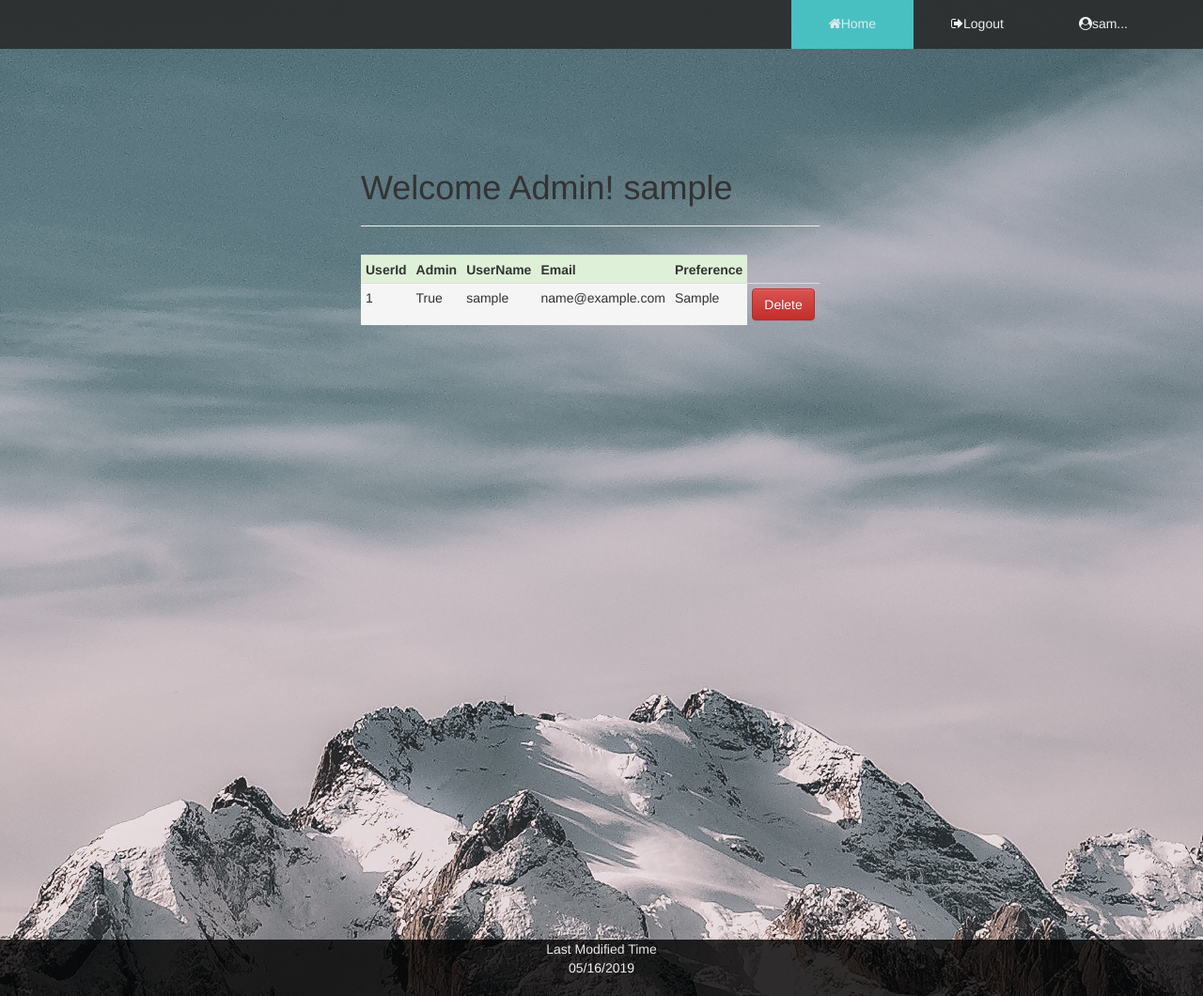
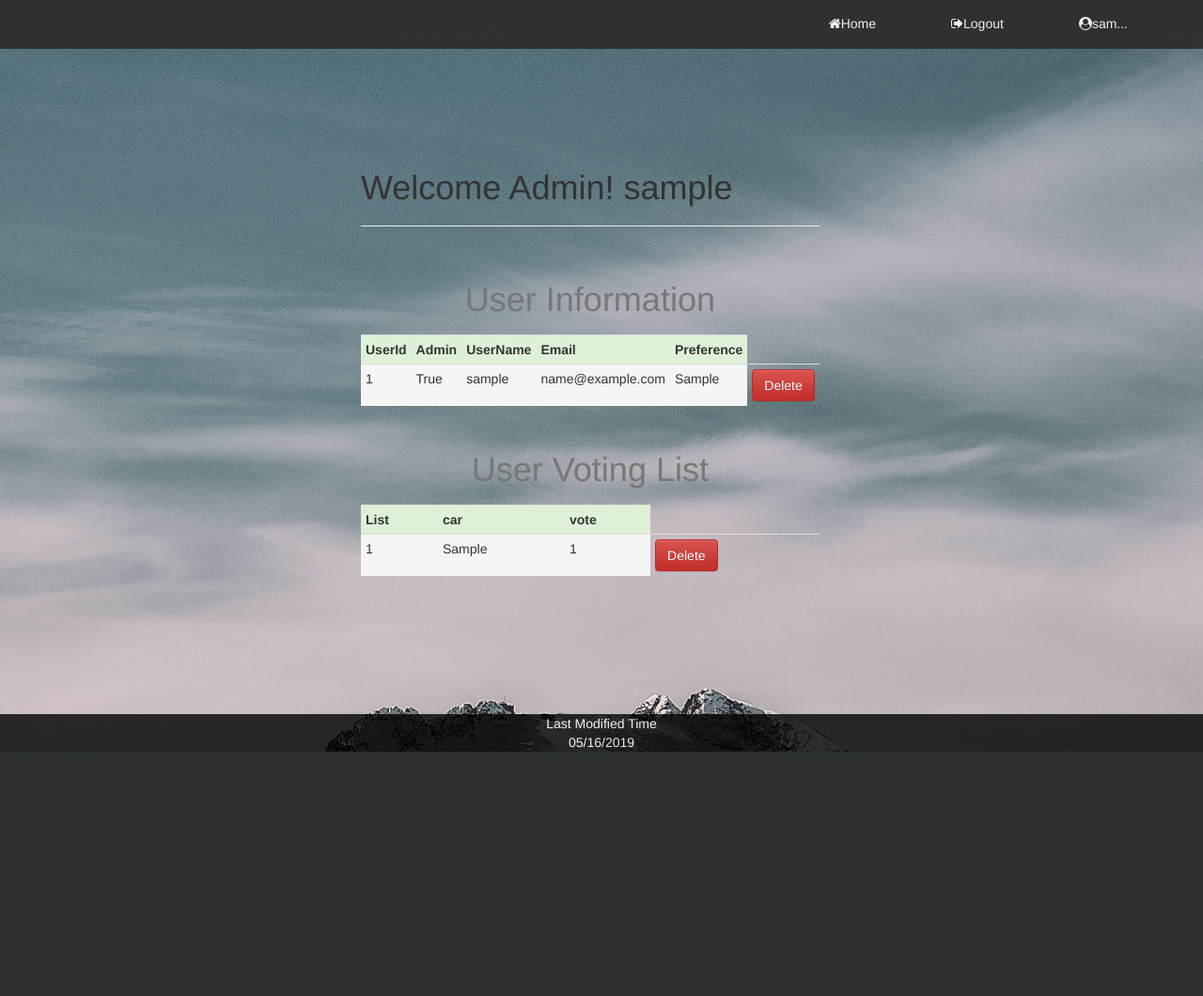
Before and after one commit to nanowangshikai/JavascriptProject, a Flask app: page /hoster in a window 1280 px wide. Shown: the whole page at 94% size. After the commit the page ends 800 px from the top, so only its background shows below. Run offline with Flask 2, Linux system fonts and the light colour scheme; a user stored in the database is signed in; tables that the repository leaves empty hold one stand-in row (values such as "Sample post"); some libraries are stand-ins or nearby versions.

Commit message:
admin page delte poll

```diff
--- a/CITS3403Project/app/routes.py
+++ b/CITS3403Project/app/routes.py
@@ -94,10 +94,11 @@ admin.add_view(ModelView(Record, db.session))
 @app.route('/hoster')
 @login_required
 def hoster():
-
     users = User.query.all()
 
-    return render_template('admin.html', users=users)
+    choose = db.session.query(Choice).join(User)
+
+    return render_template('admin.html', users=users, choose=choose)
 
 @app.route('/delete_user/<string:id>', methods=['GET', 'POST'])
 @login_required
@@ -108,7 +109,7 @@ def delete_user(id):
     #     abort(403)
     db.session.delete(user)
     db.session.commit()
-    flash('One user has been deleted!')
+    flash('One row has been deleted!')
 
     return redirect(url_for('hoster'))
 
--- a/CITS3403Project/app/static/style.css
+++ b/CITS3403Project/app/static/style.css
@@ -44,7 +44,7 @@ header nav ul li a{
 }
 
 
-header nav ul li a:hover, header nav ul li a.active{
+header nav ul li a:hover{
     color: aliceblue;
     background: rgb(72, 202, 202);
 }
@@ -178,9 +178,10 @@ header nav ul li a:hover, header nav ul li a.active{
 
 footer{
     background: black;
-    position: relative;
-    margin-top: 1000px;
-    height: 60px;
+    clear: both;
+    position: fixed;
+    bottom: 0;
+    height: 40px;
     width: 100%;
     color: white;
     text-align: center;
--- a/CITS3403Project/app/templates/admin.html
+++ b/CITS3403Project/app/templates/admin.html
@@ -7,6 +7,7 @@
 <hr>
 
 <table class="table table-condensed">
+        <caption style="text-align: center"><h1>User Information</h1></caption>
     <tr>
         <th class="success">UserId</th>
         <th class="success">Admin</th>
@@ -32,6 +33,30 @@
     </tr>
 </table>
 
+<table class="table table-condensed">
+    <caption style="text-align: center"><h1>User Voting List</h1></caption>
+    <tr>
+        <th class="success">List</th>
+        <th class="success">car</th>
+        <th class="success">vote</th>
+
+    </tr>
+    <tr>
+            {% for c in choose %}
+            <tr>
+                <td class="active">{{c.UserId}}</td>
+                <td class="active">{{c.chooseSeries}}</td>
+                <td class="active">{{c.vote}}</td>
+
+
+                <form action="{{url_for('delete_user', id=c.UserId )}}" method="post" >
+                <td><button type="submit"  class="btn btn-danger" value="Delete" >Delete</button></td>
+                </form>
+            </tr>
+            {% endfor %}
+    </tr>
+</table>
+
 </div>
 
 
--- a/CITS3403Project/app/templates/base.html
+++ b/CITS3403Project/app/templates/base.html
@@ -24,6 +24,8 @@
         <link href="https://stackpath.bootstrapcdn.com/font-awesome/4.7.0/css/font-awesome.min.css" rel="stylesheet">
 
         <script src="https://code.jquery.com/jquery-3.4.0.js"></script>
+
+        <script src="https://cdnjs.cloudflare.com/ajax/libs/Chart.js/2.8.0/Chart.min.css"></script>
 
         <title>{{ title }}</title>
 
--- a/CITS3403Project/app/templates/index.html
+++ b/CITS3403Project/app/templates/index.html
@@ -38,11 +38,13 @@
 
         <table class="table">
             <caption style="text-align: center" >User Voting List</caption>
+            <hr>
         <thread>
             <th class="danger">USER</th>
             <th class="danger">CAR</th>
             <th class="danger">VOTE</th>
         </thread>
+
         <tbody>
             {% for i,j,k in a %}
              <tr>
@@ -54,6 +56,9 @@
 
         </tbody>
         </table>
+
+
+
     </div>
     </form>
 
```
Also changed, not shown: CITS3403Project/app.db.
